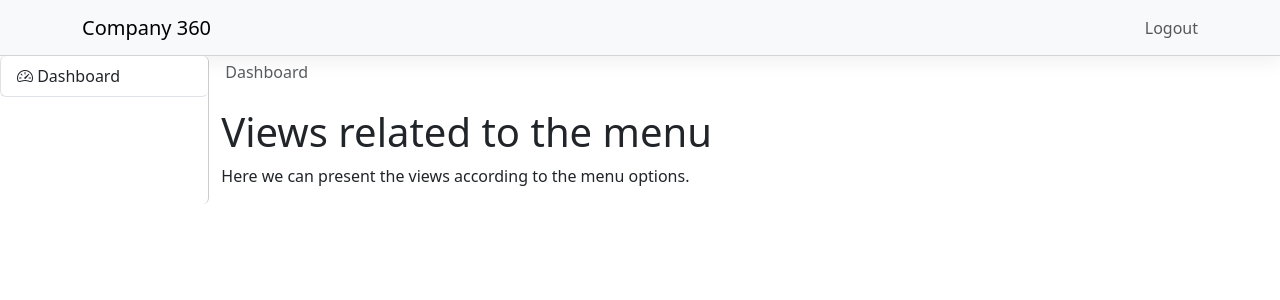
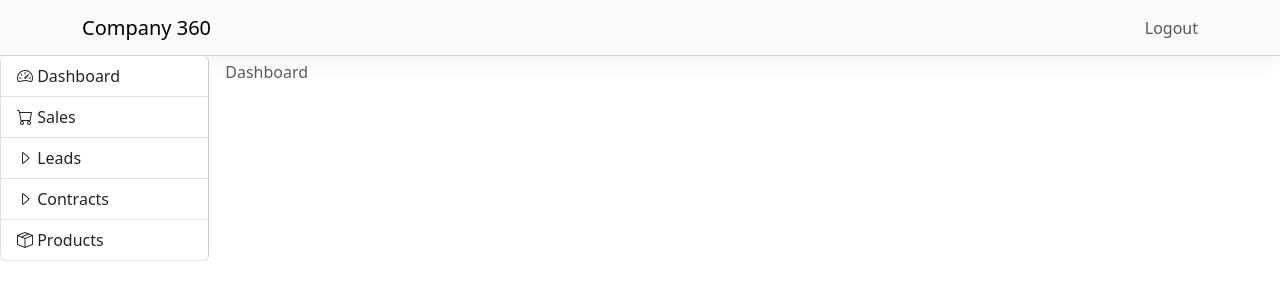
Before and after one commit to hanselpetter/vue-company, a Vue app: page /home in a window 1280 px wide. Shown: the top 300 px of the page. Built offline with nearby package versions, Linux system fonts and the light colour scheme.

Commit message:
update: nested routes

```diff
--- a/src/components/HelloWorld.vue
+++ /dev/null
@@ -1,58 +0,0 @@
-<template>
-  <div class="hello">
-    <h1>{{ msg }}</h1>
-    <p>
-      For a guide and recipes on how to configure / customize this project,<br>
-      check out the
-      <a href="https://cli.vuejs.org" target="_blank" rel="noopener">vue-cli documentation</a>.
-    </p>
-    <h3>Installed CLI Plugins</h3>
-    <ul>
-      <li><a href="https://github.com/vuejs/vue-cli/tree/dev/packages/%40vue/cli-plugin-babel" target="_blank" rel="noopener">babel</a></li>
-      <li><a href="https://github.com/vuejs/vue-cli/tree/dev/packages/%40vue/cli-plugin-eslint" target="_blank" rel="noopener">eslint</a></li>
-    </ul>
-    <h3>Essential Links</h3>
-    <ul>
-      <li><a href="https://vuejs.org" target="_blank" rel="noopener">Core Docs</a></li>
-      <li><a href="https://forum.vuejs.org" target="_blank" rel="noopener">Forum</a></li>
-      <li><a href="https://chat.vuejs.org" target="_blank" rel="noopener">Community Chat</a></li>
-      <li><a href="https://twitter.com/vuejs" target="_blank" rel="noopener">Twitter</a></li>
-      <li><a href="https://news.vuejs.org" target="_blank" rel="noopener">News</a></li>
-    </ul>
-    <h3>Ecosystem</h3>
-    <ul>
-      <li><a href="https://router.vuejs.org" target="_blank" rel="noopener">vue-router</a></li>
-      <li><a href="https://vuex.vuejs.org" target="_blank" rel="noopener">vuex</a></li>
-      <li><a href="https://github.com/vuejs/vue-devtools#vue-devtools" target="_blank" rel="noopener">vue-devtools</a></li>
-      <li><a href="https://vue-loader.vuejs.org" target="_blank" rel="noopener">vue-loader</a></li>
-      <li><a href="https://github.com/vuejs/awesome-vue" target="_blank" rel="noopener">awesome-vue</a></li>
-    </ul>
-  </div>
-</template>
-
-<script>
-export default {
-  name: 'HelloWorld',
-  props: {
-    msg: String
-  }
-}
-</script>
-
-<!-- Add "scoped" attribute to limit CSS to this component only -->
-<style scoped>
-h3 {
-  margin: 40px 0 0;
-}
-ul {
-  list-style-type: none;
-  padding: 0;
-}
-li {
-  display: inline-block;
-  margin: 0 10px;
-}
-a {
-  color: #42b983;
-}
-</style>
--- /dev/null
+++ b/src/components/products/ProductsComponent.vue
@@ -0,0 +1,13 @@
+<template>
+  <div>
+    <h5>Products</h5>
+  </div>
+</template>
+
+<script>
+export default {
+  name: "ProductsComponent",
+};
+</script>
+
+<style></style>
--- /dev/null
+++ b/src/components/sales/ContractsComponents.vue
@@ -0,0 +1,13 @@
+<template>
+  <div>
+    <h5>Contracts</h5>
+  </div>
+</template>
+
+<script>
+export default {
+  name: "ContractsComponent",
+};
+</script>
+
+<style></style>
--- /dev/null
+++ b/src/components/sales/LeadsComponents.vue
@@ -0,0 +1,13 @@
+<template>
+  <div>
+    <h5>Leads</h5>
+  </div>
+</template>
+
+<script>
+export default {
+  name: "LeadsComponent",
+};
+</script>
+
+<style></style>
--- /dev/null
+++ b/src/components/sales/SalesComponent.vue
@@ -0,0 +1,15 @@
+<template>
+  <div>
+    <h5>Sales</h5>
+    <hr />
+    <router-view></router-view>
+  </div>
+</template>
+
+<script>
+export default {
+  name: "SalesComponent",
+};
+</script>
+
+<style></style>
--- a/src/views/HomePage.vue
+++ b/src/views/HomePage.vue
@@ -15,8 +15,32 @@
 
     <div class="d-flex">
       <div class="list-group left-menu">
-        <a class="list-group-item list-group-item-action" href="#"
-          ><i class="bi bi-speedometer2"></i> Dashboard</a
+        <router-link class="list-group-item list-group-item-action" to="/home">
+          <i class="bi bi-speedometer2"></i> Dashboard</router-link
+        >
+        <router-link
+          class="list-group-item list-group-item-action"
+          to="/home/sales"
+        >
+          <i class="bi bi-cart"></i> Sales</router-link
+        >
+        <router-link
+          class="list-group-item list-group-item-action"
+          to="/home/sales/leads"
+        >
+          <i class="bi bi-caret-right"></i> Leads</router-link
+        >
+        <router-link
+          class="list-group-item list-group-item-action"
+          to="/home/sales/contracts"
+        >
+          <i class="bi bi-caret-right"></i> Contracts</router-link
+        >
+        <router-link
+          class="list-group-item list-group-item-action"
+          to="/home/products"
+        >
+          <i class="bi bi-box-seam"></i> Products</router-link
         >
       </div>
 
@@ -30,8 +54,7 @@
         </nav>
 
         <div class="container-fluid">
-          <h1 class="mt-4">Views related to the menu</h1>
-          <p>Here we can present the views according to the menu options.</p>
+          <router-view></router-view>
         </div>
       </div>
     </div>
```
Also changed, not shown: src/router.js (+25 -1 lines).
